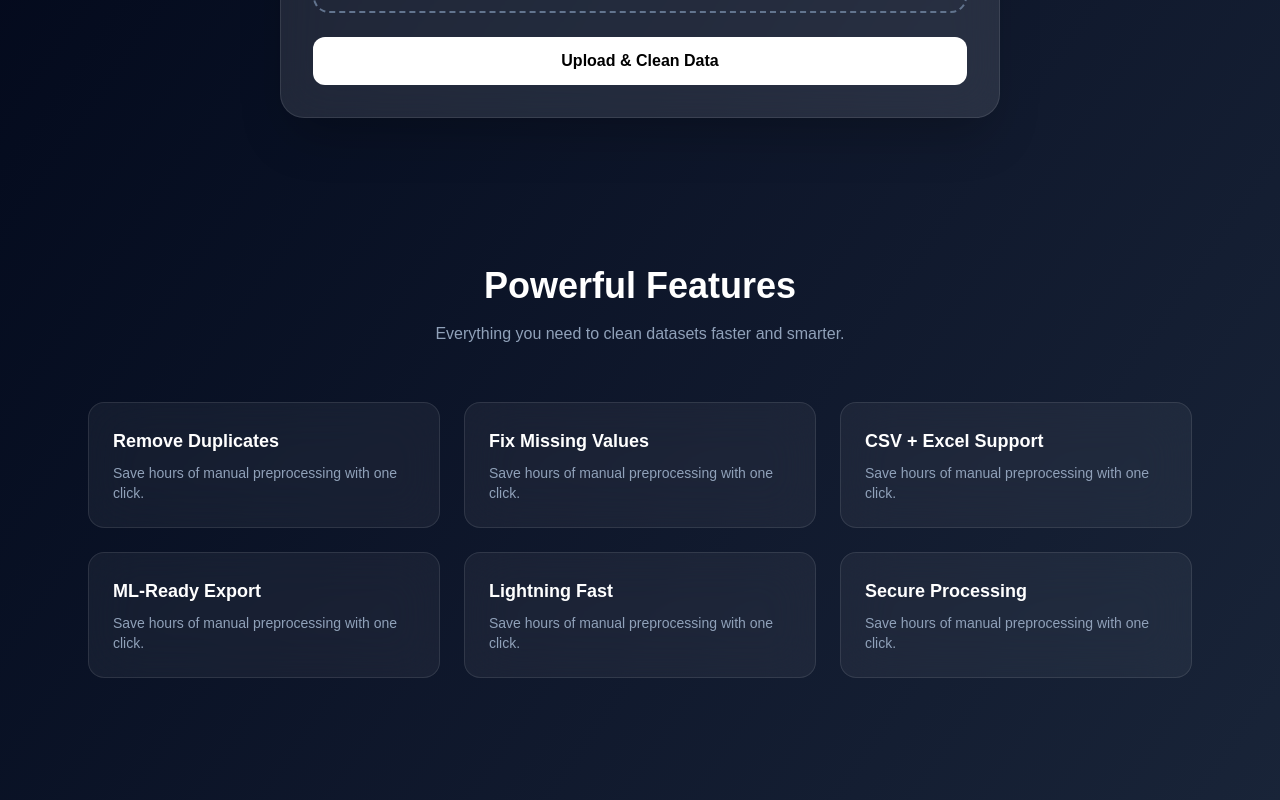
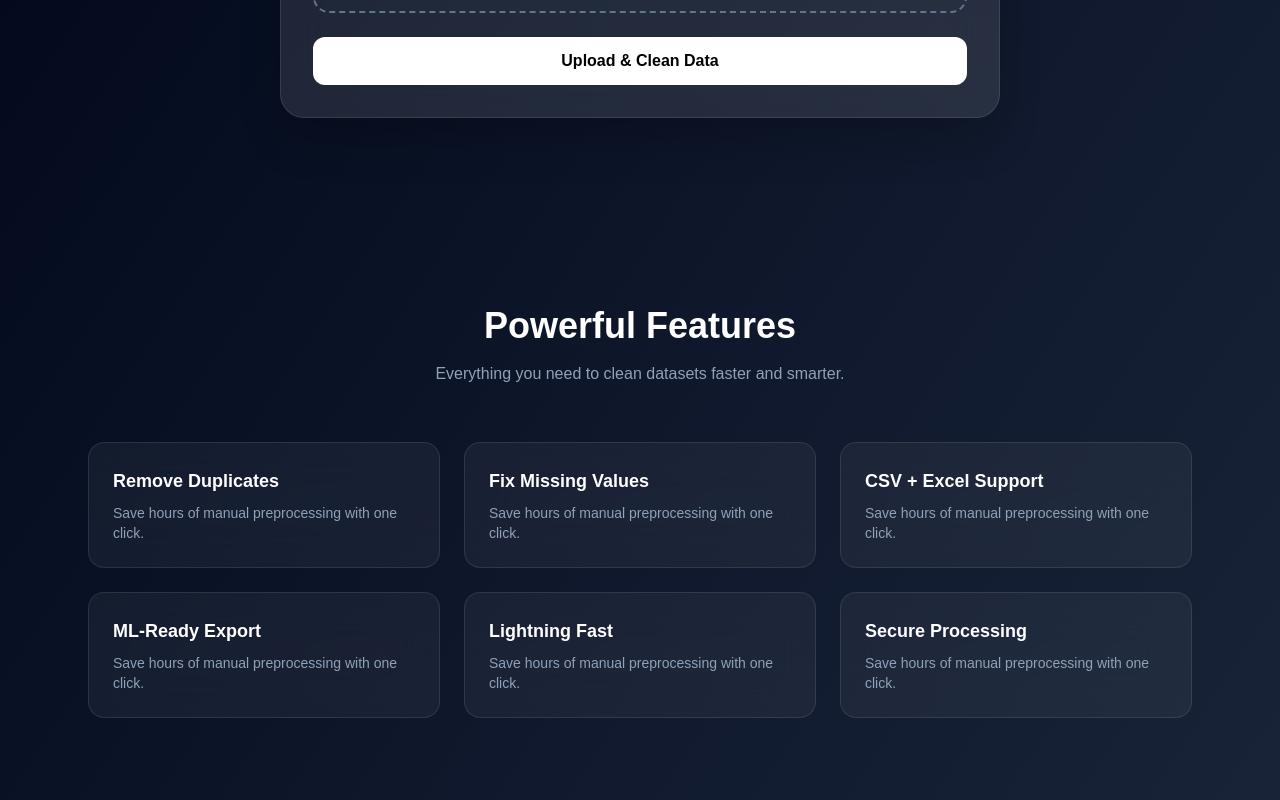
Before and after one commit to Tanvay247/CleanFlow-AI, a Next.js app in the folder frontend/: page / in a window 1280 px wide. Shown: the part 560-1360 px from the top of the page. Built offline with nearby package versions, Linux system fonts and the light colour scheme.

Commit message:
Update padding in Features section for improved layout

```diff
--- a/frontend/src/app/components/features.tsx
+++ b/frontend/src/app/components/features.tsx
@@ -9,7 +9,7 @@ export default function Features() {
   ];
 
   return (
-    <section id="features" className="w-full max-w-6xl mx-auto px-6 py-35">
+    <section id="features" className="w-full max-w-6xl mx-auto px-6 py-45">
       <h2 className="text-4xl font-bold text-center text-white mb-4">
         Powerful Features
       </h2>
```
